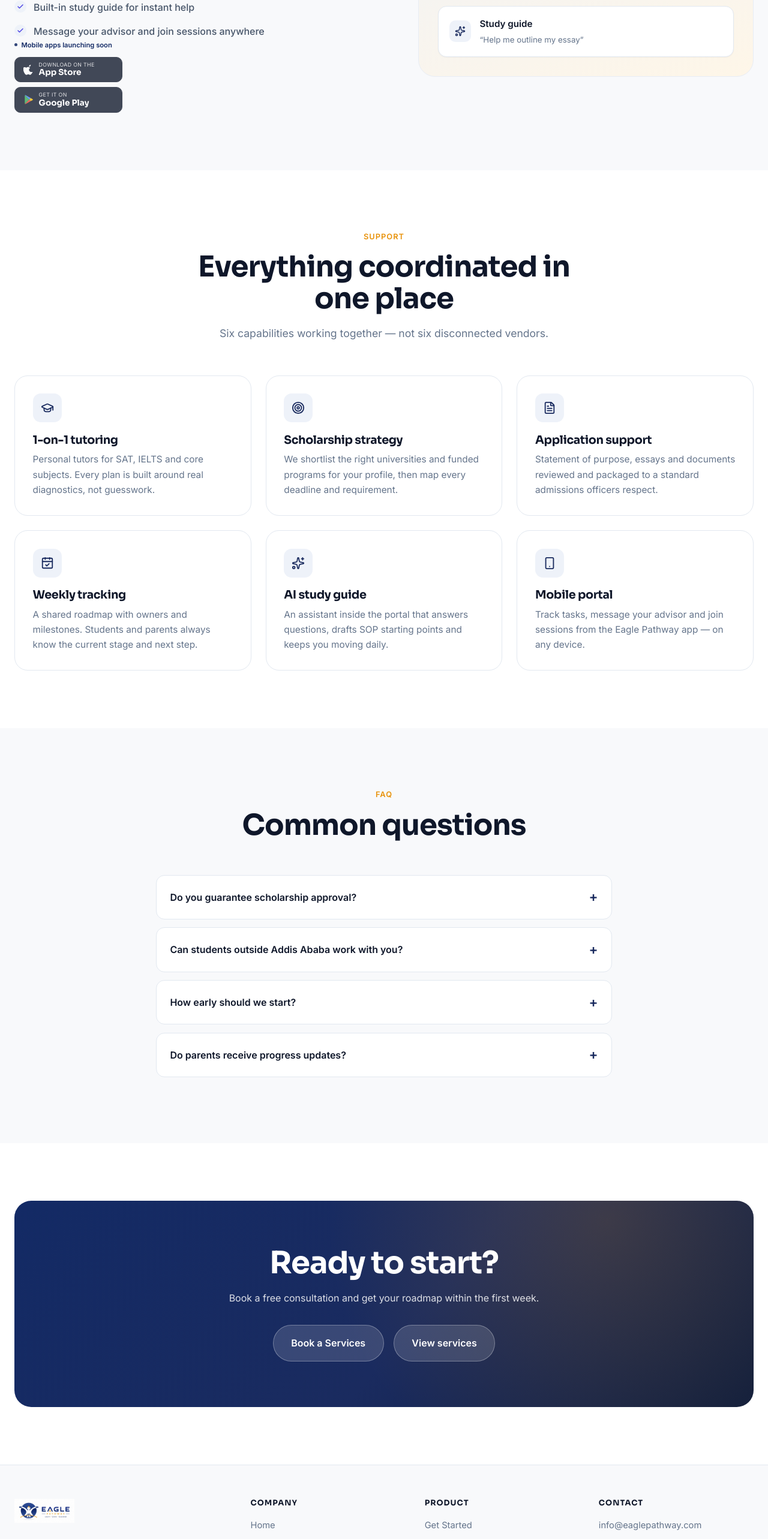
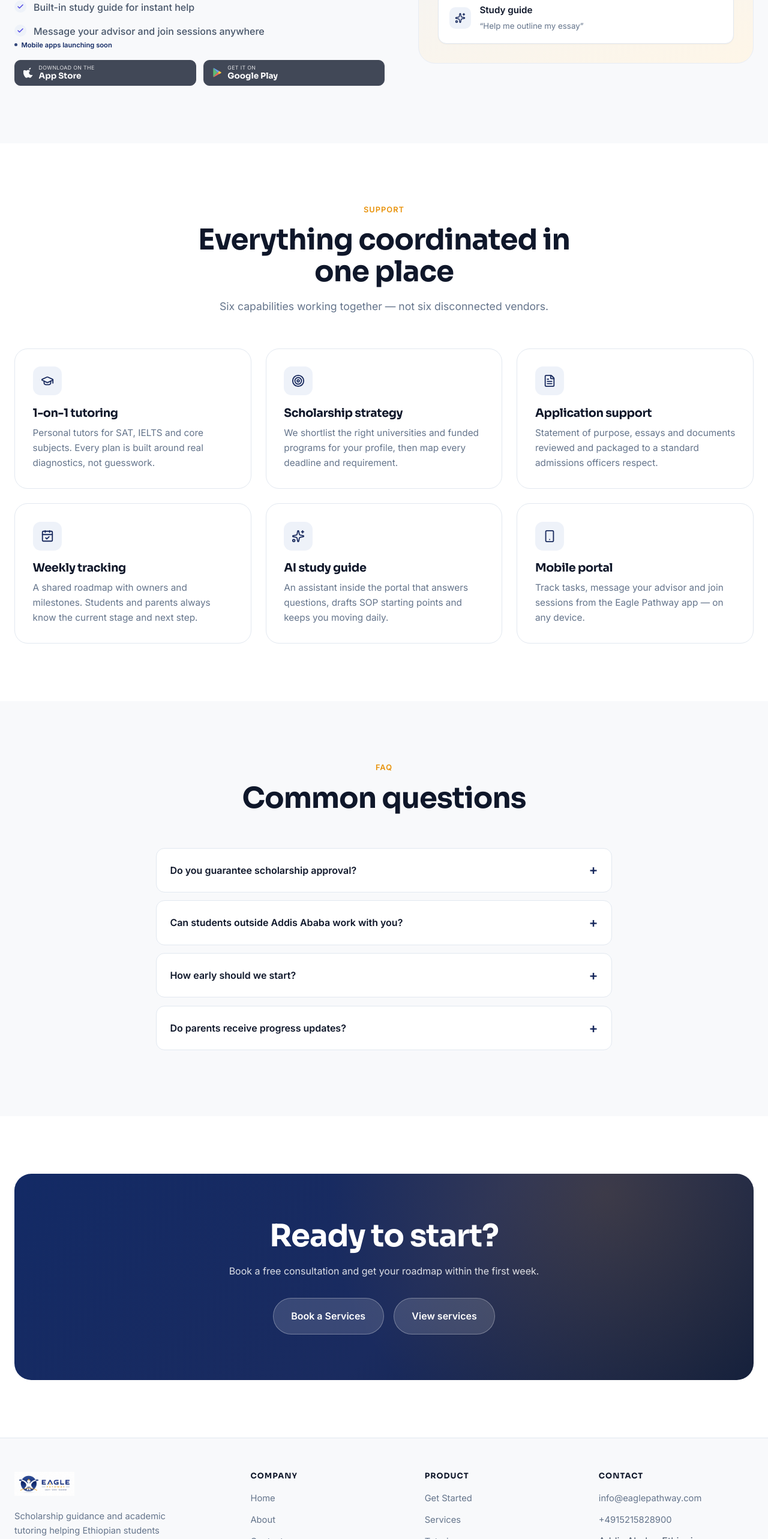
Before and after one commit to Eagle-Pathway/eagle-pathway-web, a Next.js app: page /how-it-works in a window 1280 px wide. Shown: the part 1255-3821 px from the top of the page at 60% size. Built offline with nearby package versions, Linux system fonts and the light colour scheme.

Commit message:
link structure

```diff
--- a/app/components/AppButtons.tsx
+++ b/app/components/AppButtons.tsx
@@ -30,11 +30,11 @@ export default function AppButtons({ variant = 'dark', center = false }: Props)
   ];
 
   return (
-    <div className={`app-area ${center ? 'center' : ''}`}>
-      <span className={`app-soon ${variant === 'light' ? 'on-dark' : ''}`}>
+    <div className={`app-area ${center ? 'center' : ''}`} style={{ display: 'flex', flexDirection: 'row', alignItems: 'center', width: 'auto', flexWrap: 'wrap', gap: '1rem' }}>
+      <span className={`app-soon ${variant === 'light' ? 'on-dark' : ''}`} style={{ whiteSpace: 'nowrap', marginBottom: 0 }}>
         <span className="app-soon-dot" /> Mobile apps launching soon
       </span>
-      <div className="app-btns">
+      <div className="app-btns" style={{ display: 'flex', flexDirection: 'row', gap: '0.75rem' }}>
         {stores.map((s) =>
           soon ? (
             <span key={s.key} className={`store-btn ${variant} is-soon`} aria-disabled title="Coming soon">
--- a/app/components/Footer.tsx
+++ b/app/components/Footer.tsx
@@ -29,12 +29,12 @@ export default function Footer() {
           <div>
             <h4>Company</h4>
             <ul>
-              {nav.map((item) => (
-                <li key={item.href}>
-                  <Link href={item.href}>{item.label}</Link>
-                </li>
-              ))}
+              <li><Link href="/">Home</Link></li>
+              <li><Link href="/about">About</Link></li>
+              <li><Link href="/contact">Contact</Link></li>
+              <li><Link href="/apply-with-us">Apply with Us</Link></li>
               <li><Link href="/privacy">Privacy Policy</Link></li>
+              <li><a href={site.telegram.url} target="_blank" rel="noopener noreferrer">Telegram community</a></li>
             </ul>
           </div>
 
@@ -42,11 +42,11 @@ export default function Footer() {
             <h4>Product</h4>
             <ul>
               <li><Link href="/getstarted">Get Started</Link></li>
+              <li><Link href="/services">Services</Link></li>
               <li><Link href="/services">Tutoring</Link></li>
               <li><Link href="/services">Scholarships</Link></li>
               <li><Link href="/how-it-works">How it works</Link></li>
               <li><Link href="/results">Results</Link></li>
-              <li><a href={site.telegram.url} target="_blank" rel="noopener noreferrer">Telegram community</a></li>
             </ul>
           </div>
 
```
